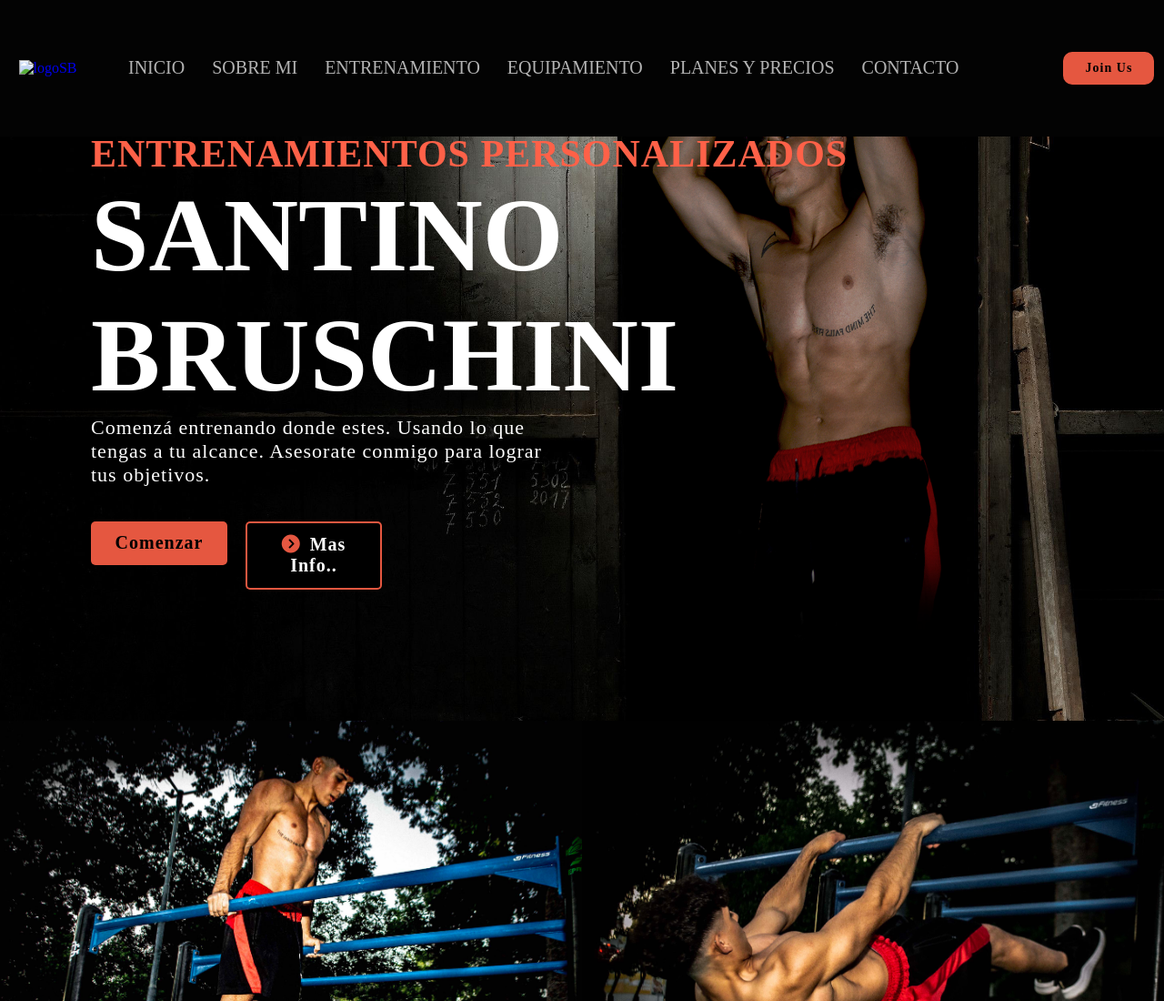
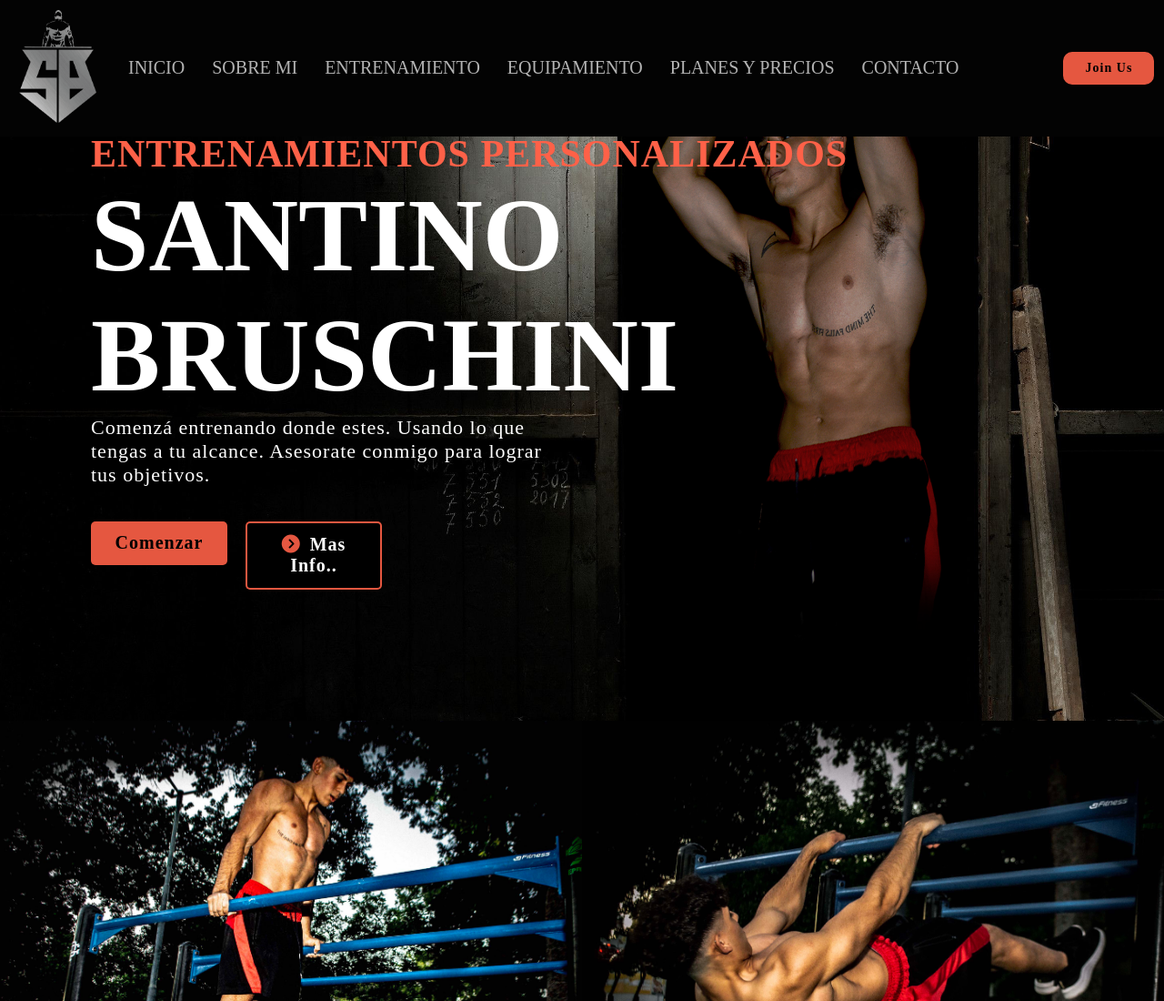
Before and after one commit to rodrigosdrigotti/sbentrenamiento, a plain HTML site: page index.html in a window 1280 px wide. Shown: the top 1100 px of the page at 91% size. Drawn offline with nearby package versions, Linux system fonts and the light colour scheme; the site is published under a folder, as on GitHub Pages, so addresses that start at the root find nothing; files whose address does not match are found by name; a web font is replaced by a local one.

Commit message:
URL logo

```diff
--- a/index.html
+++ b/index.html
@@ -15,7 +15,7 @@
 <body>
     <header class="header">
         <div class="logo">
-            <a href="/index.html"><img src="/assets/img/logoSB.png" alt="logoSB"></a>
+            <a href="/index.html"><img src="./assets/img/logoSB.png" alt="logoSB"></a>
         </div>
         <div class="barraMenu">
             <input class="side-menu" type="checkbox" id="side-menu"/>
```
